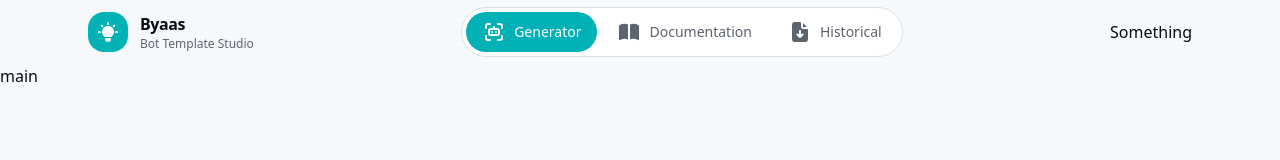
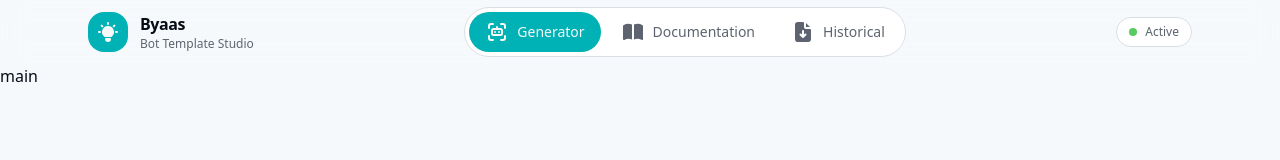
Before and after one commit to AND3SIL4/generate-template-aa, a React (Vite) app: page / in a window 1280 px wide. Shown: the top 160 px of the page. Built offline with nearby package versions, Linux system fonts and the light colour scheme.

Commit message:
update(navbar): add pill element to right side of the navbar

```diff
--- a/src/components/top-navbar.tsx
+++ b/src/components/top-navbar.tsx
@@ -20,7 +20,6 @@ const menuItems: { id: View; label: string, icon: JSX.Element }[] = [
   { id: "docs", label: "Documentation", icon: <DocsIcon /> },
   { id: "history", label: "Historical", icon: <DownloadIcon /> }
 ]
-
 
 const Navbar = ({ activeView, setActiveView }: NavbarProps) => {
   return (
@@ -55,8 +54,10 @@ const Navbar = ({ activeView, setActiveView }: NavbarProps) => {
           })}
         </nav>
         {/* Status pill */}
-        <div className="flex">
-          Something
+        <div className="hidden items-center gap-2 rounded-full border border-border
+        bg-card px-3 py-1.5 text-xs text-muted-foreground md:flex">
+          <span className="h-2 w-2 animate-pulse rounded-full bg-accent" />
+          Active
         </div>
       </div>
     </header>
```
